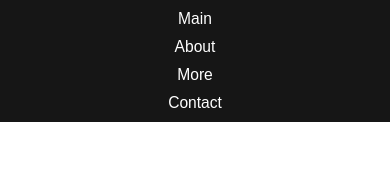
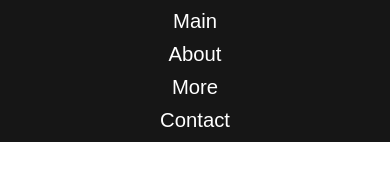
Before and after one commit to Simply-Usa/new-repos, a plain HTML site: page index.html in a window 390 px wide. Drawn offline with nearby package versions, Linux system fonts and the light colour scheme; files that its build step writes are made by us from their sources.

Commit message:
more font

```diff
--- a/dist/sass/_media.sass
+++ b/dist/sass/_media.sass
@@ -3,5 +3,5 @@
 		flex-direction: column
 		.menu_item
 			text-align: center
-			font-size: 4vw
+			font-size: 5.2vw
 			padding: 5px
```
